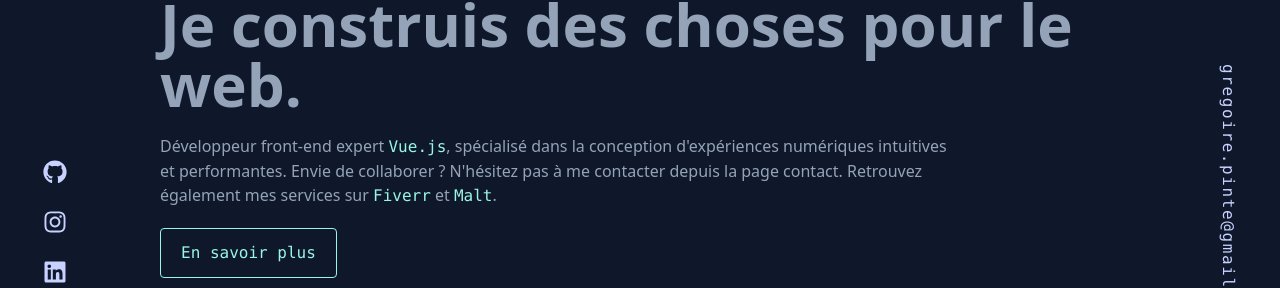
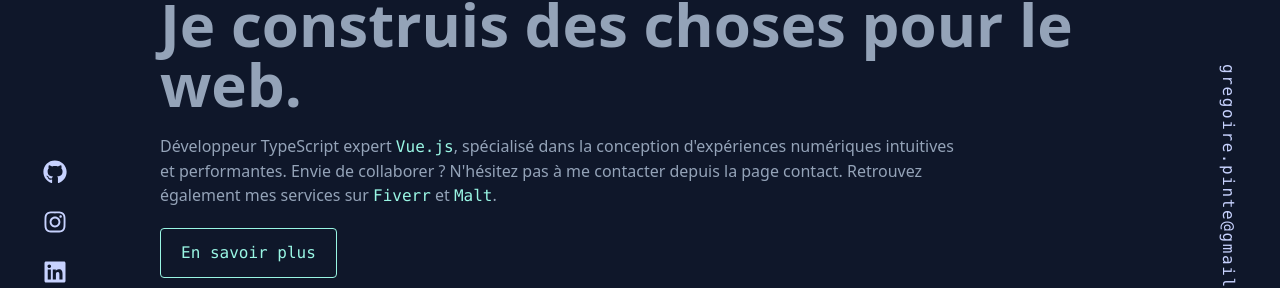
Before and after one commit to g4rf4z/gp-portfolio-client, a Vue app: page / in a window 1280 px wide. Shown: the part 340-628 px from the top of the page. Built offline with nearby package versions, Linux system fonts and the light colour scheme; no server answers.

Commit message:
Update header, packages, and banner

```diff
--- a/src/components/organisms/IntroBanner.vue
+++ b/src/components/organisms/IntroBanner.vue
@@ -3,7 +3,7 @@
   <animated-typewriter-atom></animated-typewriter-atom>
   <h2>Je construis des choses pour le web.</h2>
   <p>
-    Développeur front-end expert
+    Développeur TypeScript expert
     <link-atom is="a" to="https://vuejs.org" class="external-link"
       >Vue.js</link-atom
     >, spécialisé dans la conception d'expériences numériques intuitives et
--- a/src/components/templates/Header.vue
+++ b/src/components/templates/Header.vue
@@ -6,22 +6,22 @@
 </template>
 
 <script setup>
-import MainNavOrganism from "#/organisms/MainNav.vue";
+import MainNavOrganism from '#/organisms/MainNav.vue';
 
-import { ref } from "vue";
+import { ref } from 'vue';
 
 const active = ref(false);
 let previousScrollValue;
 
 // Updates active's value based on the window's scroll position.
-window.addEventListener("scroll", () => {
+window.addEventListener('scroll', () => {
   active.value = window.scrollY > 0;
 
   // Adjusts the header's position based on the scroll direction by updating the previous scroll value.
   if (window.innerWidth > 1023.9) {
     const currentScrollValue = window.pageYOffset;
-    document.querySelector("header").style.top =
-      previousScrollValue > currentScrollValue ? "0" : "-80px";
+    document.querySelector('header').style.top =
+      previousScrollValue > currentScrollValue ? '0' : '-80px';
     previousScrollValue = currentScrollValue;
   }
 });
@@ -35,7 +35,7 @@ const toggleBackground = (event) => {
 
 <style lang="scss" scoped>
 header {
-  @apply h-20 flex items-center justify-between fixed top-0 left-0 right-0 z-50 backdrop-blur bg-slate-900/50 duration-300;
+  @apply h-20 flex items-center justify-between fixed top-0 left-0 right-0 z-50 backdrop-blur duration-300;
 
   &.scroll {
     @apply drop-shadow-lg;
```
Also changed, not shown: package.json (+9 -9 lines).
